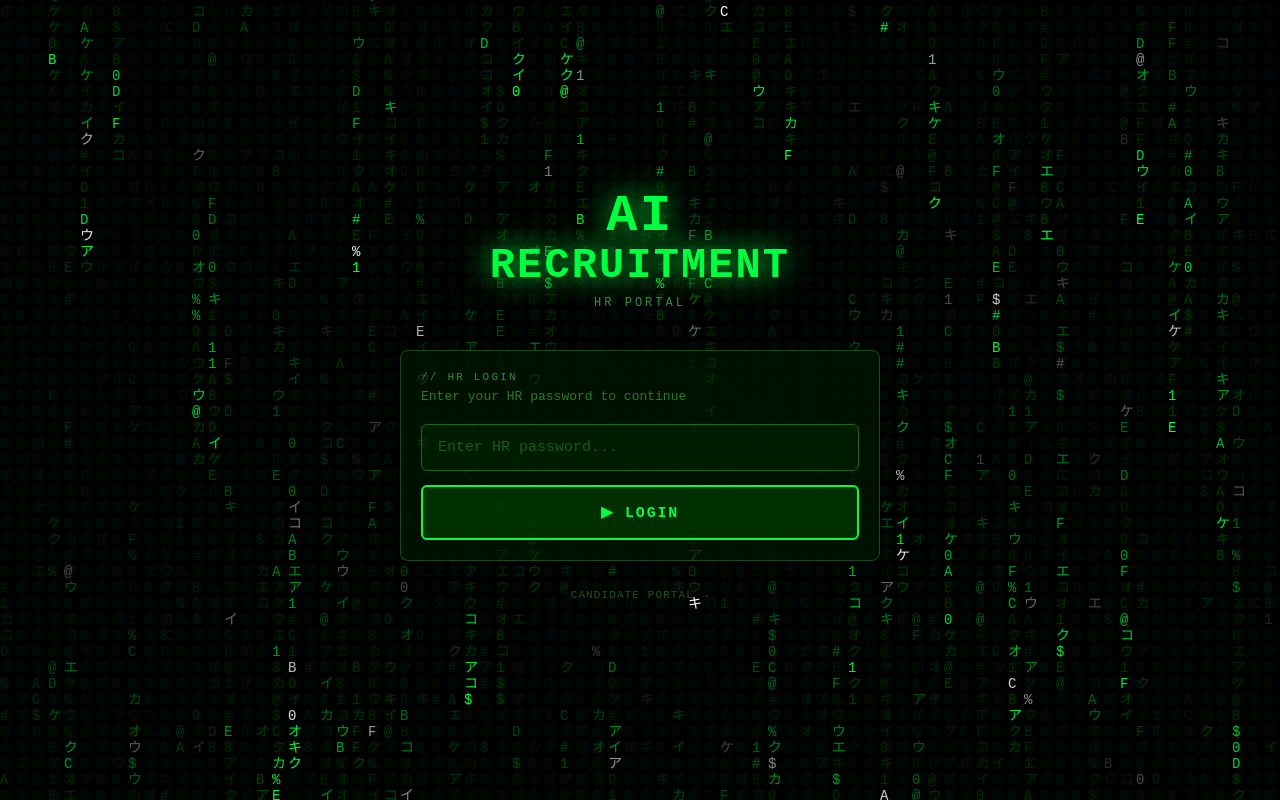
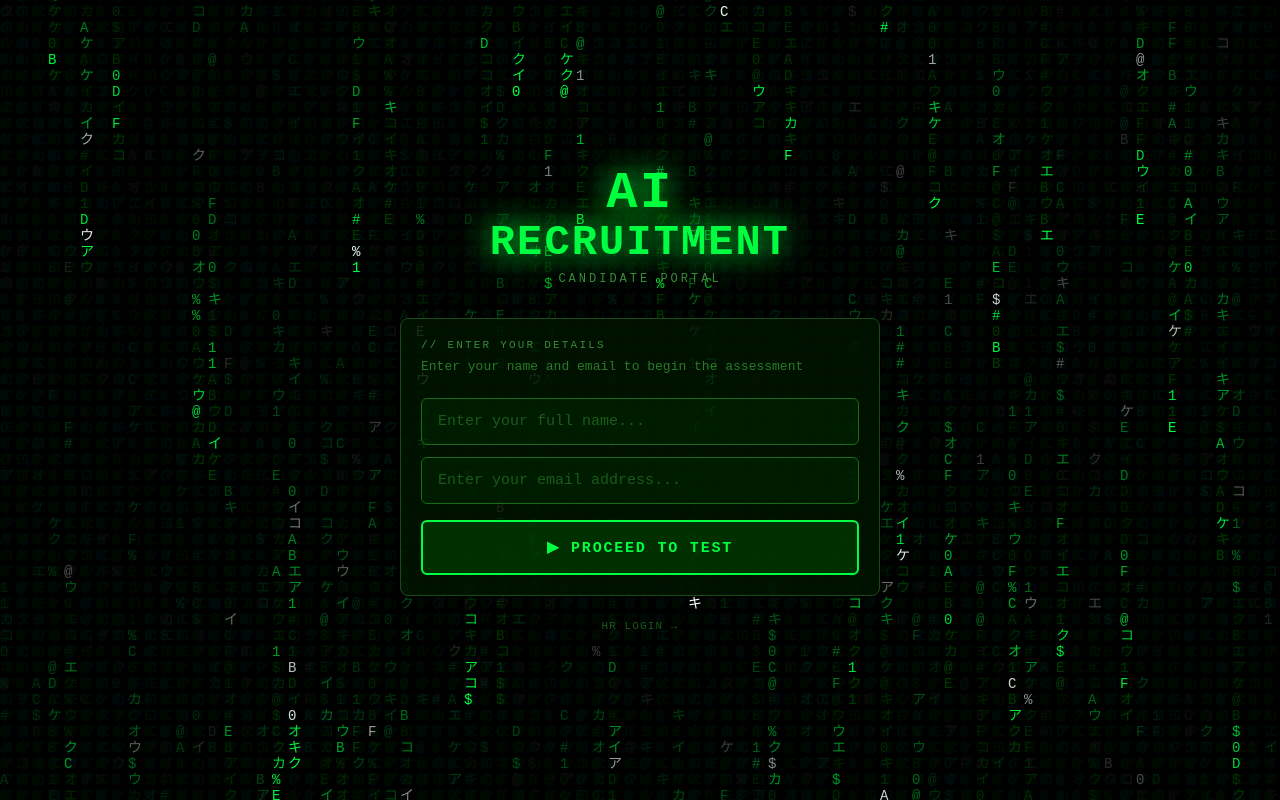
Before and after one commit to vignesh0310f-ux/ai-recruitment2, a React (Create React App) app: page / in a window 1280 px wide. Built offline with nearby package versions, Linux system fonts and the light colour scheme.

Commit message:
fix: default to candidate view

```diff
--- a/src/App.jsx
+++ b/src/App.jsx
@@ -47,7 +47,7 @@ function MatrixRain() {
 }
 
 export default function App() {
-  const [view, setView] = useState("hr-login"); // hr-login | hr-dash | candidate | exam-intro | exam | scoring | done
+  const [view, setView] = useState("candidate"); // hr-login | hr-dash | candidate | exam-intro | exam | scoring | done
   const [hrPass, setHrPass] = useState("");
   const [hrErr, setHrErr] = useState("");
   const [isHR, setIsHR] = useState(false);
```
